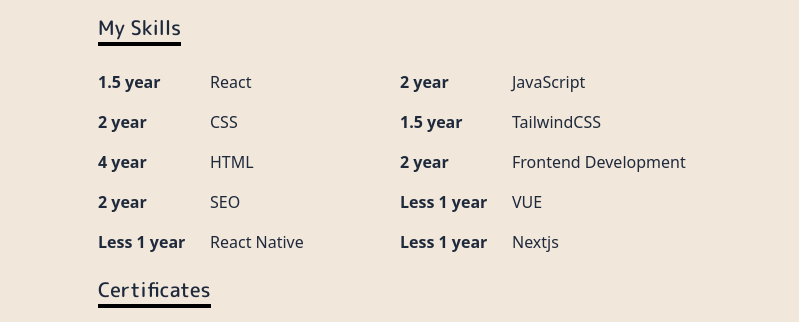
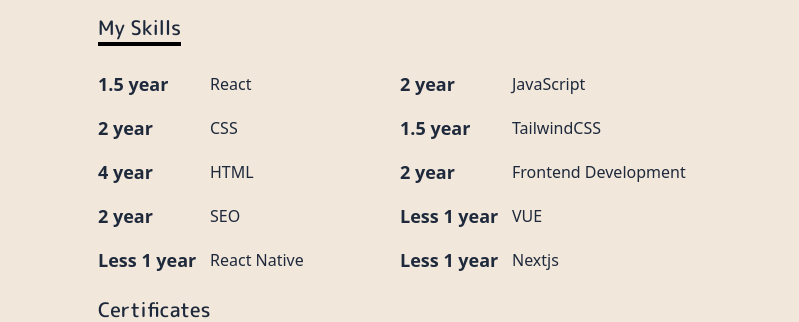
Before and after one commit to ramazandogna/mini-portfolio, a React (Create React App) app: page /resume in a window 1280 px wide. Shown: the part 374-696 px from the top of the page, without its empty margins (240-1039 px from the left). Built offline with nearby package versions, Linux system fonts and the light colour scheme.

Commit message:
Animated

```diff
--- a/src/assets/styles/resume.module.css
+++ b/src/assets/styles/resume.module.css
@@ -11,15 +11,15 @@
 }
 
 .skillContainer {
-   @apply flex w-1/2 my-2;
+   @apply flex w-1/2 my-2 text-base items-center;
 }
 
 .year {
-   @apply font-semibold w-[7rem];
+   @apply font-bold w-[7rem] text-lg;
 }
 
 .name {
-   @apply flex;
+   @apply font-medium;
 }
 
 .certificateList {
```
